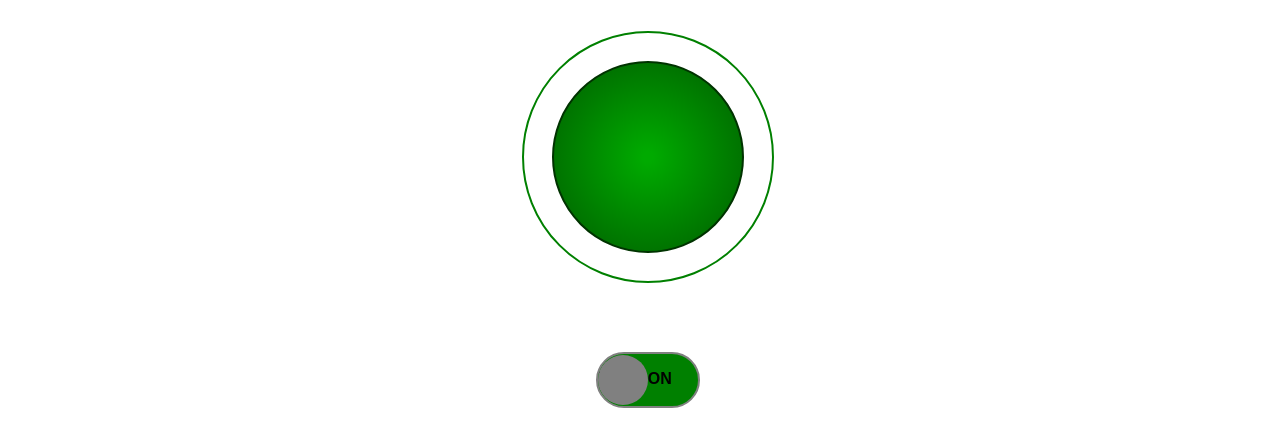
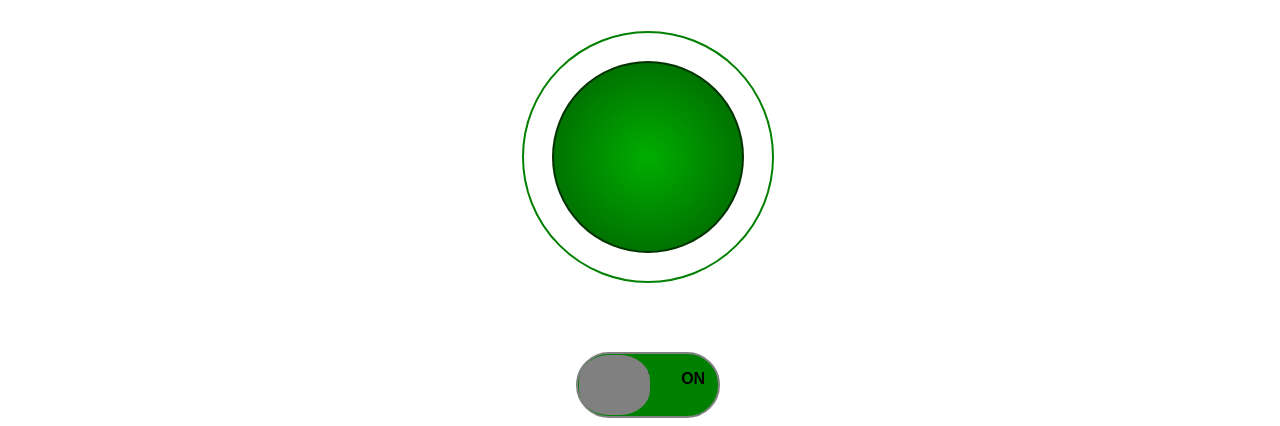
Before and after one commit to lindsayzhng/Fish-Driven-Tank, a website: page public/index.html in a window 1280 px wide. Shown: the part 902-1328 px from the top of the page. Drawn offline with Linux system fonts and the light colour scheme.

Commit message:
Reformatted the toggle switch

```diff
--- a/public/index.html
+++ b/public/index.html
@@ -54,10 +54,10 @@
   .toggle {
     position: relative;
     display: inline-block;
-    width: 100px;
-    height: 52px;
+    width: 140px;
+    height: 62px;
     background-color: green;
-    border-radius: 30px;
+    border-radius: 40px;
     border: 2px solid gray;
   }
 
@@ -65,24 +65,24 @@
   .toggle:after {
     content: '';
     position: absolute;
-    width: 50px;
-    height: 50px;
-    border-radius: 50%;
+    width: 71px;
+    height: 60px;
+    border-radius: 42%;
     background-color: gray;
     top: 1px;
-    left: 0px;
+    left: 1px;
     transition: all 0.5s;
   }
 
   /* Toggle text */
-  p {
+  pre{
     font-family: Arial, Helvetica, sans-serif;
     font-weight: bold;
   }
 
   /* Checkbox checked effect */
   .checkbox:checked+.toggle::after {
-    left: 50px;
+    left: 73px;
 
   }
 
@@ -110,11 +110,13 @@
     <div class="center">
       <input type="checkbox" id="switch" class="checkbox" onclick="handleLock(this)" />
       <label for="switch" class="toggle">
-        <p>LOCK ON</p>
+        <pre>  IGNORE       ON
+  FISH                 </pre>
       </label>
     </div>
   </main>
 </body>
+
 <script src="./index.js"></script>
 
 </html>
```
